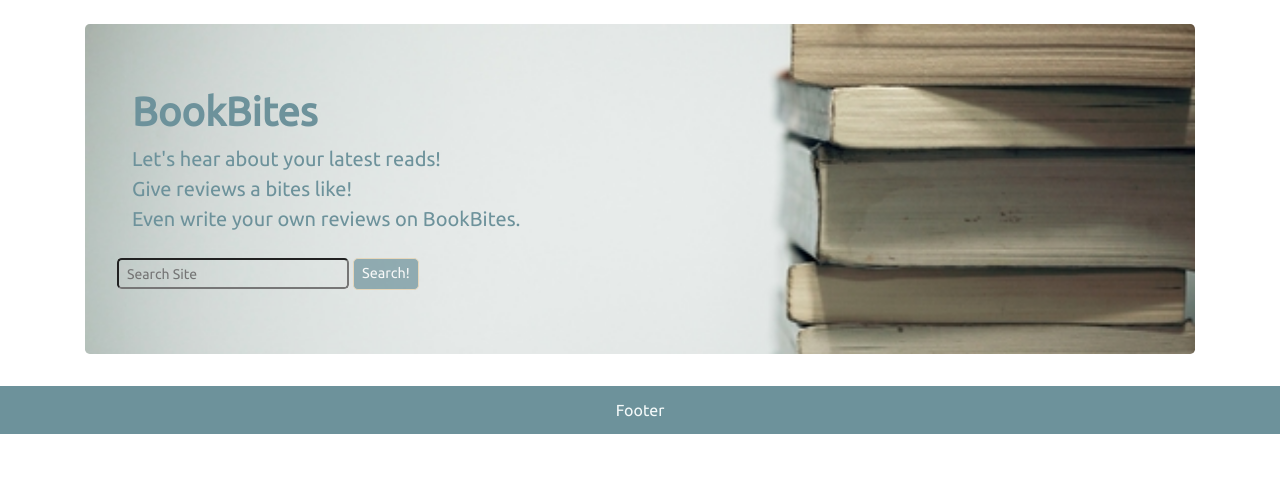
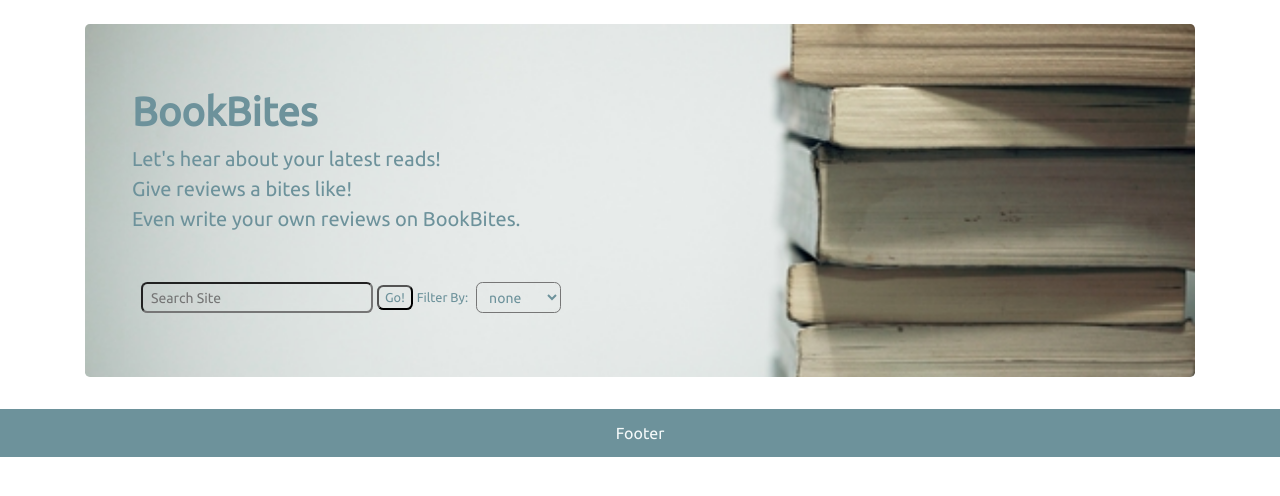
Before and after one commit to alimgee/book-review-milestone-project3, a Flask app: page / in a window 1280 px wide. Shown: the part 56-552 px from the top of the page. Run offline with Flask 2, Linux system fonts and the light colour scheme; data that the repository does not hold is empty; some libraries are stand-ins or nearby versions.

Commit message:
Adding filtered search option box  in base.html as part of addtional search options

```diff
--- a/static/css/style.css
+++ b/static/css/style.css
@@ -43,8 +43,8 @@ body{
 .searchbar{
 
     background: transparent;
-    border-radius: .3rem;
-    color: #F5FAFA
+    border-radius: .4rem;
+    color: #6D929B;
 }
 .searchbutton{
     opacity: .7;
--- a/templates/base.html
+++ b/templates/base.html
@@ -53,12 +53,25 @@
                                     <br>
                                     Even write your own reviews on BookBites.</strong></p>
                         </div>
-                        <div class="mt-4 text-right" >
+                        <div class="mt-4 ml-4" ><br>
 
                             <form class="form-inline" action="{{ (url_for('search')) }}">
                                 <div class="form-group ">
-                                    <input class="form-control-sm mr-1 searchbar" type="text" placeholder="Search Site" name="search">
-                                    <button class="btn btn-sm btn-info mr-1 searchbutton" type="submit">Search!</button>
+
+
+                                    <input class="form-control-sm mr-1 searchbar small" type="text" placeholder="Search Site" name="search">
+                                    <button class="  mr-1 searchbar small mr-1" type="submit">Go!</button>
+                                </div>
+                                <div class="form-group ">
+                                        <label for="category" class="small mr-2">Filter By: </label>
+                                        <select class="form-control-sm  mr-1 searchbar small" id="category">
+                                        <option>none</option>
+                                          <option>fact</option>
+                                          <option>fiction</option>
+                                          <option>science</option>
+                                          <option>health</option>
+                                        </select>
+
                                 </div>
                             </form>
                         </div>
```
